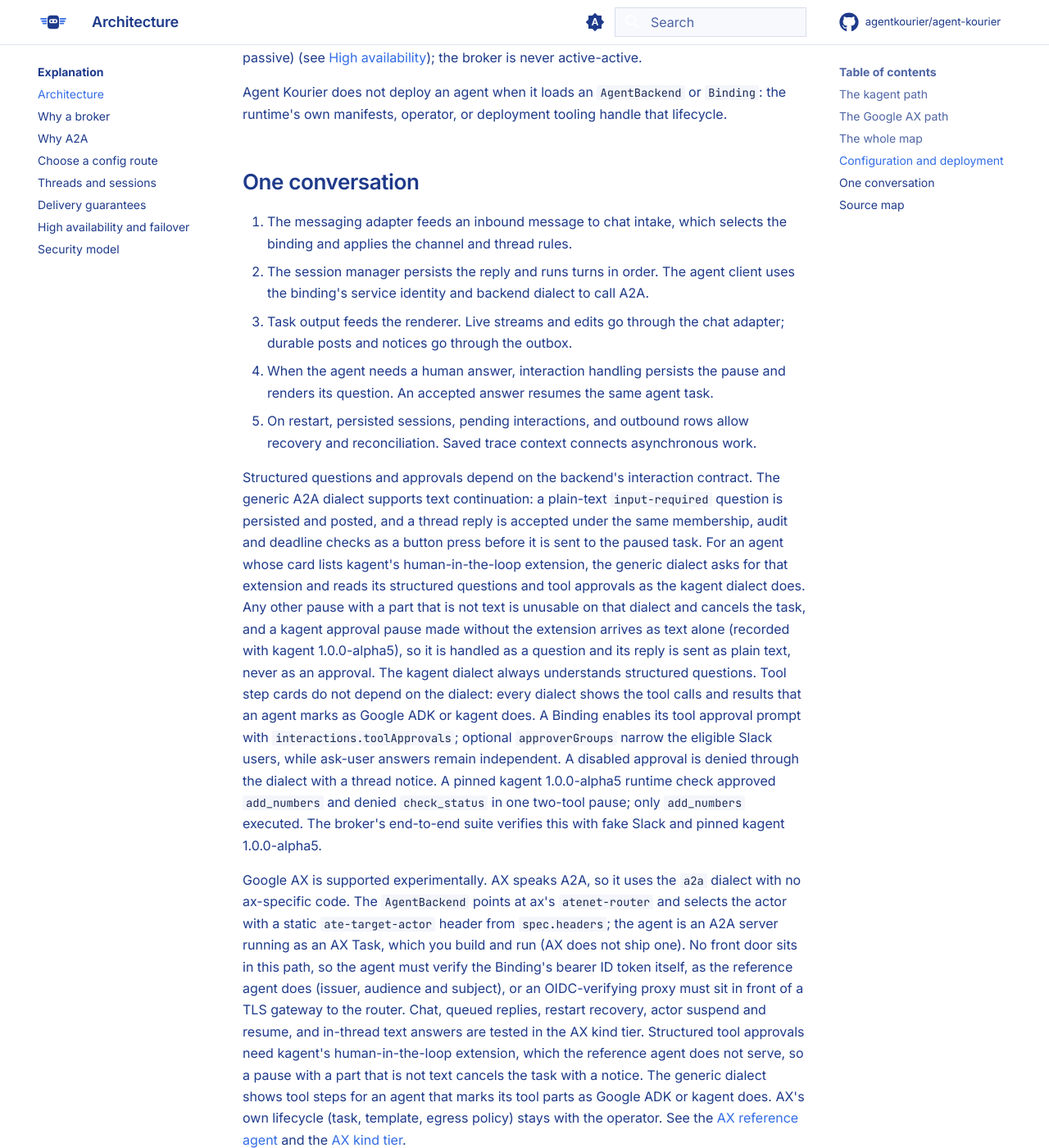
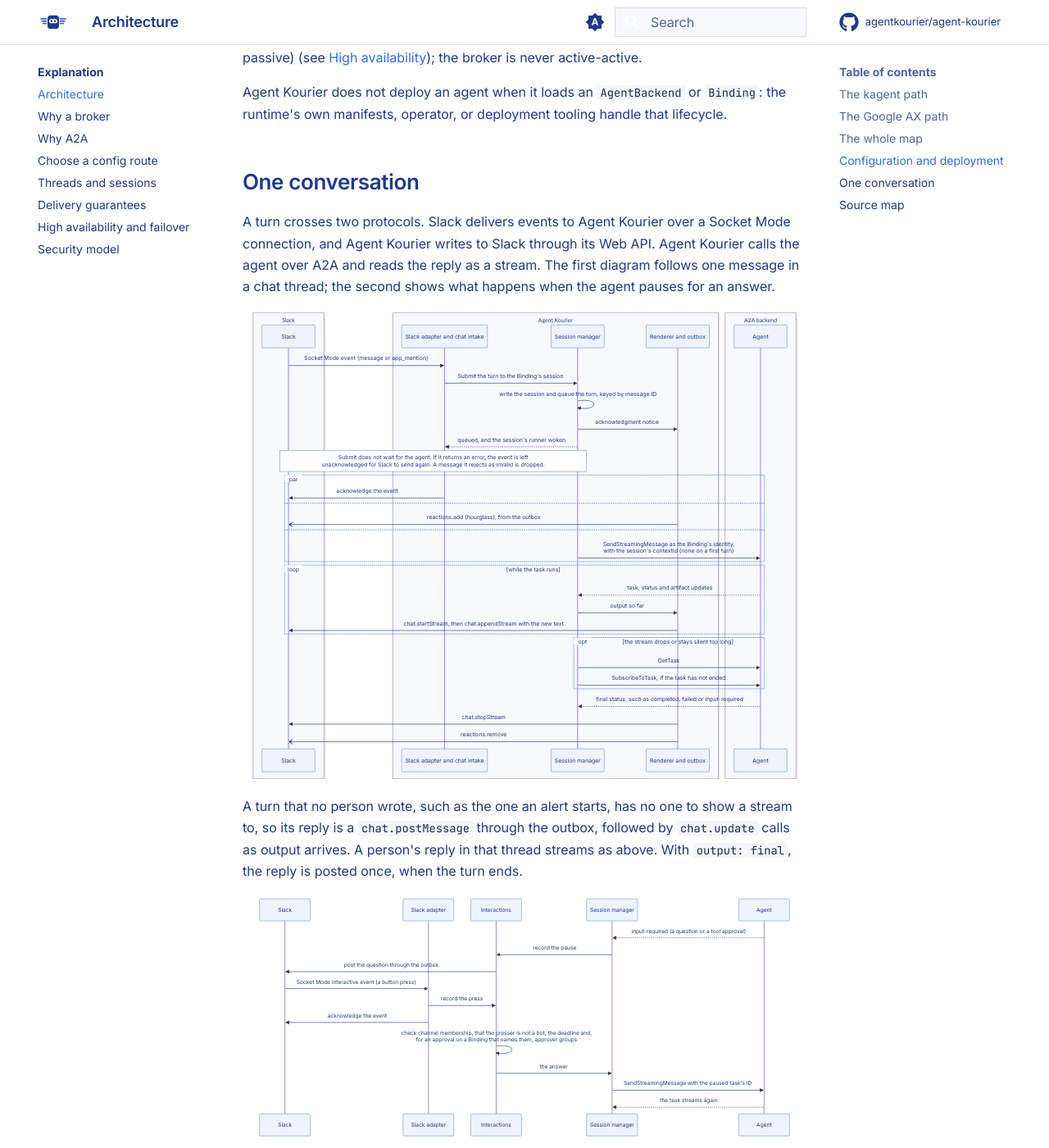
Before and after one commit to agentkourier/agent-kourier, an MkDocs documentation site: the page built from docs/explanation/architecture.md, in a window 1280 px wide and 1400 px high, scrolled down 4001 px. Shown: the whole window at 82% size. Built offline with MkDocs 1.6.1 and Material for MkDocs 9.7.7, drawn with Linux system fonts in a browser that asks for light colours; comment, search, counter and statistics services are not loaded; some of the changed text lies outside the part shown.

Commit message:
docs(architecture): draw one conversation as sequence diagrams
Add two Mermaid sequence diagrams to the architecture page's "One
conversation" section. The first follows a chat-thread turn from the
Socket Mode event through Submit, the acknowledgment, the streamed A2A
send and the Slack stream calls. The second follows a pause: the
recorded question, the button press, its checks and the answer sent to
the paused task. Prose below each covers the post-and-update path, the
final output mode and typed answers.

Every arrow was checked against the code (internal/chat/slack,
internal/session, internal/agent, internal/render/live, internal/outbox,
internal/interact). Unverified: that Slack resends an event left
unacknowledged is Slack's behaviour, stated by the adapter's log line
but not provable in this repository.

````diff
--- a/docs/explanation/architecture.md
+++ b/docs/explanation/architecture.md
@@ -120,6 +120,78 @@
 
 ## One conversation
 
+A turn crosses two protocols. Slack delivers events to Agent Kourier over a Socket Mode connection, and Agent Kourier
+writes to Slack through its Web API. Agent Kourier calls the agent over A2A and reads the reply as a stream. The first
+diagram follows one message in a chat thread; the second shows what happens when the agent pauses for an answer.
+
+```mermaid
+sequenceDiagram
+    box Slack
+        participant S as Slack
+    end
+    box Agent Kourier
+        participant A as Slack adapter and chat intake
+        participant M as Session manager
+        participant R as Renderer and outbox
+    end
+    box A2A backend
+        participant G as Agent
+    end
+    S->>A: Socket Mode event (message or app_mention)
+    A->>M: Submit the turn to the Binding's session
+    M->>M: write the session and queue the turn, keyed by message ID
+    M->>R: acknowledgment notice
+    M-->>A: queued, and the session's runner woken
+    Note over S,M: Submit does not wait for the agent. If it returns an error, the event is left<br/>unacknowledged for Slack to send again. A message it rejects as invalid is dropped.
+    par
+        A->>S: acknowledge the event
+    and
+        R-)S: reactions.add (hourglass), from the outbox
+    and
+        M->>G: SendStreamingMessage as the Binding's identity,<br/>with the session's contextId (none on a first turn)
+    end
+    loop while the task runs
+        G-->>M: task, status and artifact updates
+        M->>R: output so far
+        R->>S: chat.startStream, then chat.appendStream with the new text
+    end
+    opt the stream drops or stays silent too long
+        M->>G: GetTask
+        M->>G: SubscribeToTask, if the task has not ended
+    end
+    G-->>M: final status, such as completed, failed or input-required
+    R->>S: chat.stopStream
+    R-)S: reactions.remove
+```
+
+A turn that no person wrote, such as the one an alert starts, has no one to show a stream to, so its reply is a
+`chat.postMessage` through the outbox, followed by `chat.update` calls as output arrives. A person's reply in that
+thread streams as above. With `output: final`, the reply is posted once, when the turn ends.
+
+```mermaid
+sequenceDiagram
+    participant S as Slack
+    participant A as Slack adapter
+    participant I as Interactions
+    participant M as Session manager
+    participant G as Agent
+    G-->>M: input-required (a question or a tool approval)
+    M->>I: record the pause
+    I->>S: post the question through the outbox
+    S->>A: Socket Mode interactive event (a button press)
+    A->>I: record the press
+    A->>S: acknowledge the event
+    I->>I: check channel membership, that the presser is not a bot, the deadline and,<br/>for an approval on a Binding that names them, approver groups
+    I->>M: the answer
+    M->>G: SendStreamingMessage with the paused task's ID
+    G-->>M: the task streams again
+```
+
+A question that takes a typed answer is answered by a reply in the thread instead of a button. The reply comes in as
+a Socket Mode message event and Submit queues it. The waiting session reads the paused task and passes the reply to
+interactions, which check it as they check a press. A reply that is not taken as the answer stays queued as an
+ordinary turn.
+
 1. The messaging adapter feeds an inbound message to chat intake, which selects
    the binding and applies the channel and thread rules.
 2. The session manager persists the reply and runs turns in order. The agent
````
